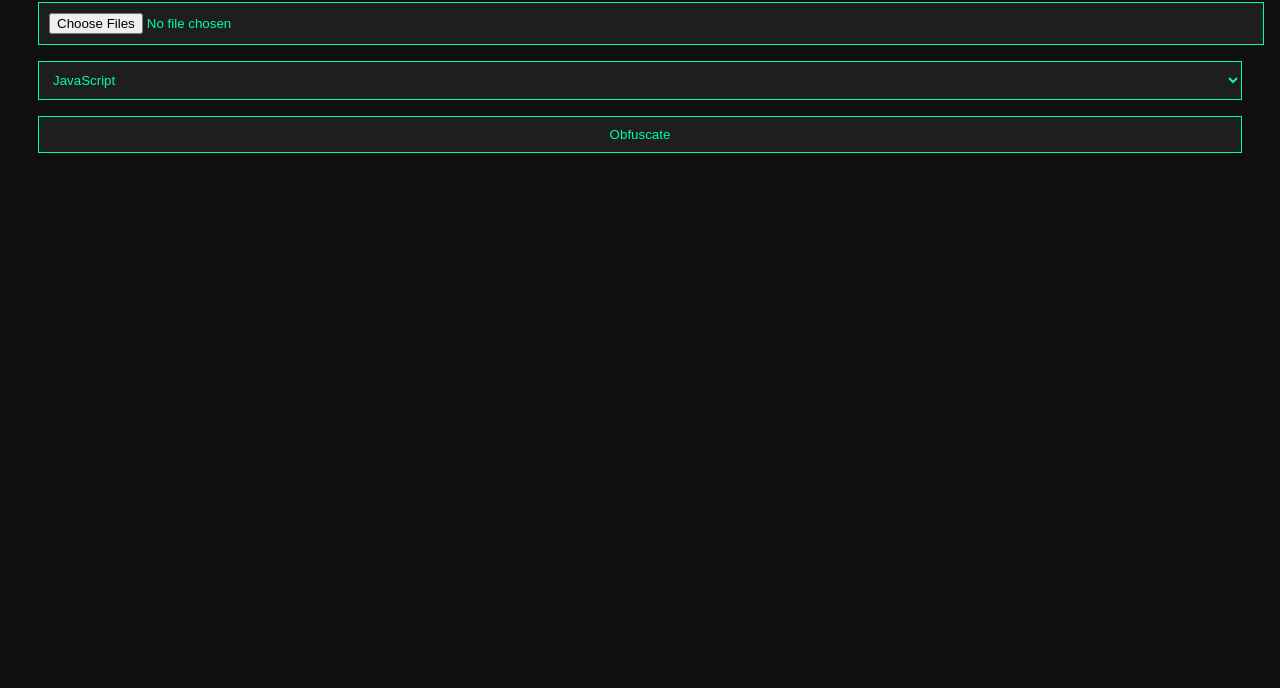
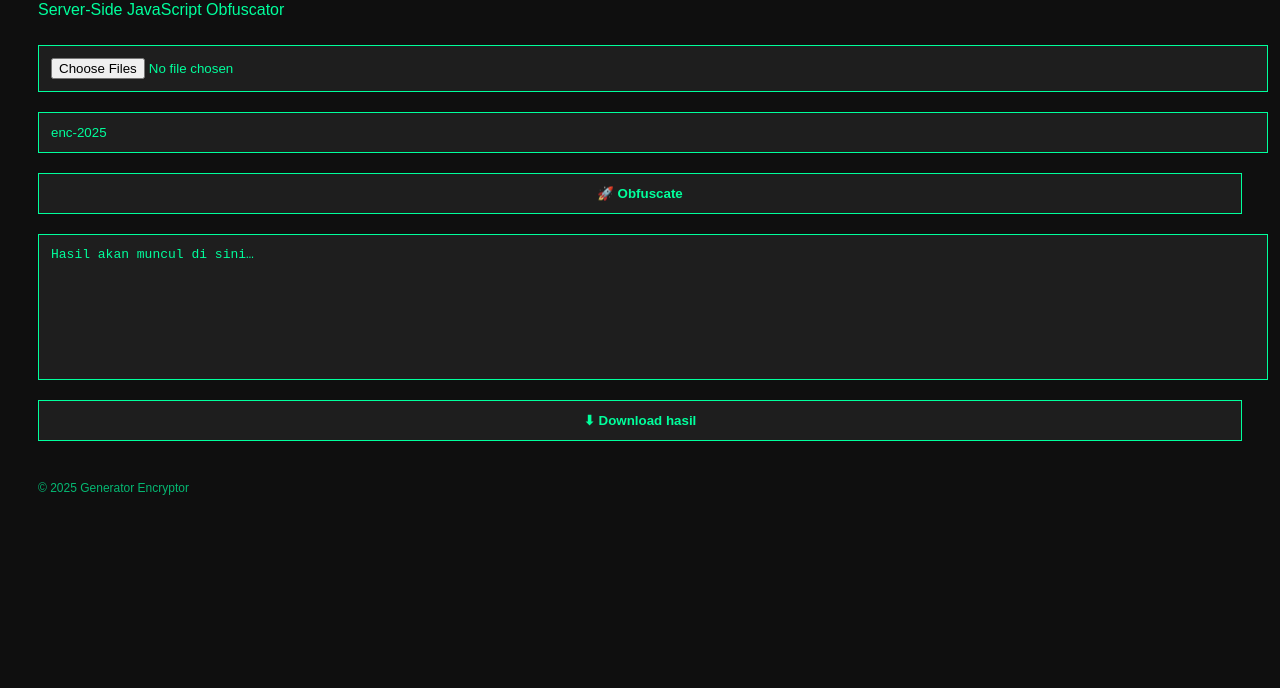
Before and after one commit to yogtzy1/obff-website, a website: page index.html in a window 1280 px wide. Shown: the part 112-800 px from the top of the page. Drawn offline with Linux system fonts and the light colour scheme.

Commit message:
Refactor index.html for improved layout and functionality
Updated the HTML structure and styles for the Generator Encryptor application, including improved button functionality and added a license input field.

```diff
--- a/index.html
+++ b/index.html
@@ -5,42 +5,112 @@
 <title>Generator Encryptor</title>
 
 <style>
-body{background:#0f0f0f;color:#00ff9c;font-family:Arial;padding:30px}
-textarea,input,select,button{
-  width:100%;margin:8px 0;padding:10px;
-  background:#1e1e1e;color:#00ff9c;border:1px solid #00ff9c
+body{
+  background:#0f0f0f;
+  color:#00ff9c;
+  font-family:Arial,Helvetica,sans-serif;
+  padding:30px;
+}
+h1{margin-bottom:5px}
+input,select,button,pre{
+  width:100%;
+  margin:10px 0;
+  padding:12px;
+  background:#1e1e1e;
+  color:#00ff9c;
+  border:1px solid #00ff9c;
+}
+button{
+  cursor:pointer;
+  font-weight:bold;
+}
+pre{
+  white-space:pre-wrap;
+  word-break:break-all;
+  min-height:120px;
+}
+footer{
+  margin-top:30px;
+  font-size:12px;
+  opacity:.7;
 }
 </style>
 </head>
 
 <body>
-<h2>🔐 Generator Encryptor</h2>
 
-<input type="file" id="files" multiple>
-<select id="lang">
-  <option value="js">JavaScript</option>
-</select>
+<h1>🔐 Generator Encryptor</h1>
+<p>Server-Side JavaScript Obfuscator</p>
 
-<button onclick="upload()">Obfuscate</button>
-<pre id="out"></pre>
+<input type="file" id="files" multiple accept=".js">
+
+<input
+  type="text"
+  id="license"
+  placeholder="License key"
+  value="enc-2025"
+/>
+
+<button onclick="upload()">🚀 Obfuscate</button>
+
+<pre id="output">Hasil akan muncul di sini…</pre>
+
+<button onclick="download()">⬇ Download hasil</button>
+
+<footer>
+  © 2025 Generator Encryptor
+</footer>
 
 <script>
+let lastResult = {};
+
 function upload(){
-  const files=document.getElementById("files").files;
-  const form=new FormData();
-  for(const f of files) form.append("files",f);
+  const files = document.getElementById("files").files;
+  const license = document.getElementById("license").value;
 
-  fetch("/api/obfuscate",{
-    method:"POST",
-    headers:{ "x-license-key":"enc-2025" },
-    body:form
+  if(!files.length){
+    alert("Upload minimal 1 file .js");
+    return;
+  }
+
+  const form = new FormData();
+  for(const f of files){
+    form.append("files", f);
+  }
+
+  fetch("https://API-DOMAIN-KAMU/api/obfuscate", {
+    method: "POST",
+    headers: {
+      "x-license-key": license
+    },
+    body: form
   })
-  .then(r=>r.json())
-  .then(d=>{
-    document.getElementById("out").textContent =
-      JSON.stringify(d,null,2);
+  .then(r => r.json())
+  .then(data => {
+    lastResult = data;
+    document.getElementById("output").textContent =
+      JSON.stringify(data, null, 2);
+  })
+  .catch(err => {
+    document.getElementById("output").textContent =
+      "❌ ERROR: " + err;
   });
 }
+
+function download(){
+  if(!Object.keys(lastResult).length){
+    alert("Belum ada hasil");
+    return;
+  }
+
+  const content = Object.values(lastResult).join("\n\n");
+  const blob = new Blob([content], { type: "text/javascript" });
+  const a = document.createElement("a");
+  a.href = URL.createObjectURL(blob);
+  a.download = "obfuscated.js";
+  a.click();
+}
 </script>
+
 </body>
 </html>
```
